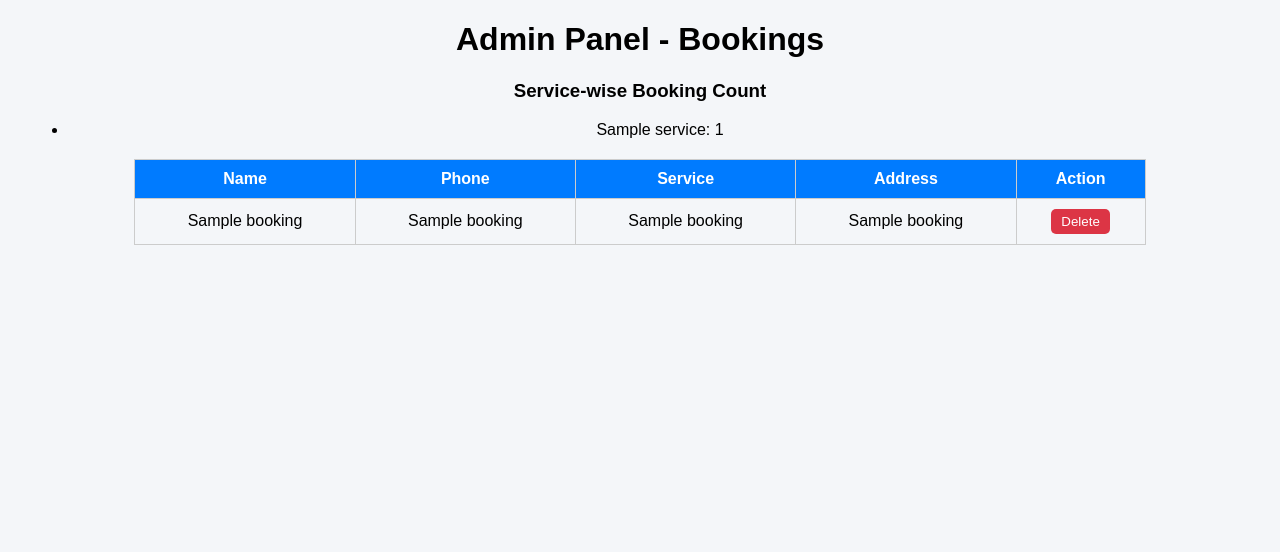
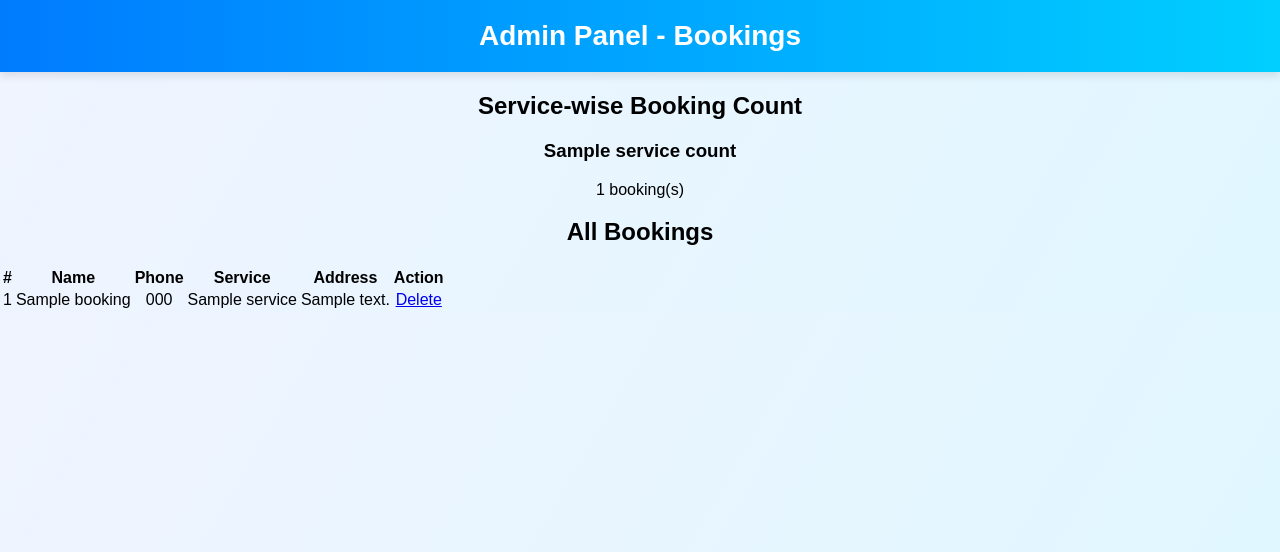
Before and after one commit to RizwanMansori/LocalServicesApp, a Flask app: template templates/admin.html in a window 1280 px wide. Shown: the top 552 px of the page. Run offline with Flask 3, Linux system fonts and the light colour scheme; the template is opened without the code that fills it: most values are stand-ins (such as "Sample title", 1, 10 or a date in 2020).

Commit message:
Update admin.html

```diff
--- a/templates/admin.html
+++ b/templates/admin.html
@@ -1,51 +1,45 @@
 <!DOCTYPE html>
-<html>
+<html lang="en">
 <head>
+<meta charset="UTF-8">
 <title>Admin Panel</title>
-<style>
-body{font-family:Arial;background:#f4f6f9;text-align:center;}
-table{margin:auto;border-collapse:collapse;width:80%;}
-th,td{border:1px solid #ccc;padding:10px;}
-th{background:#007BFF;color:white;}
-button.delete-btn{background:#dc3545;color:white;padding:5px 10px;border:none;border-radius:5px;cursor:pointer;}
-button.delete-btn:hover{background:#c82333;}
-.counts{margin:20px; text-align:center;}
-</style>
+<link rel="stylesheet" href="{{ url_for('static', filename='style.css') }}">
 </head>
 <body>
-<h1>Admin Panel - Bookings</h1>
 
-<div class="counts">
-<h3>Service-wise Booking Count</h3>
-<ul>
-{% for service,count in counts %}
-<li>{{ service }}: {{ count }}</li>
+<header>Admin Panel - Bookings</header>
+
+<h2>Service-wise Booking Count</h2>
+<div class="service-count">
+{% for name, count in service_count.items() %}
+    <div class="count-card">
+        <h3>{{ name }}</h3>
+        <p>{{ count }} booking(s)</p>
+    </div>
 {% endfor %}
-</ul>
 </div>
 
+<h2>All Bookings</h2>
 <table>
 <tr>
+<th>#</th>
 <th>Name</th>
 <th>Phone</th>
 <th>Service</th>
 <th>Address</th>
 <th>Action</th>
 </tr>
-
 {% for b in bookings %}
 <tr>
-<td>{{ b[1] }}</td>
-<td>{{ b[2] }}</td>
-<td>{{ b[3] }}</td>
-<td>{{ b[4] }}</td>
-<td>
-  <form method="get" action="/delete/{{ b[0] }}">
-    <button class="delete-btn">Delete</button>
-  </form>
-</td>
+<td>{{ loop.index }}</td>
+<td>{{ b.name }}</td>
+<td>{{ b.phone }}</td>
+<td>{{ b.service }}</td>
+<td>{{ b.address }}</td>
+<td><a href="{{ url_for('delete_booking', index=loop.index0) }}" class="delete-btn">Delete</a></td>
 </tr>
 {% endfor %}
 </table>
+
 </body>
 </html>
```
